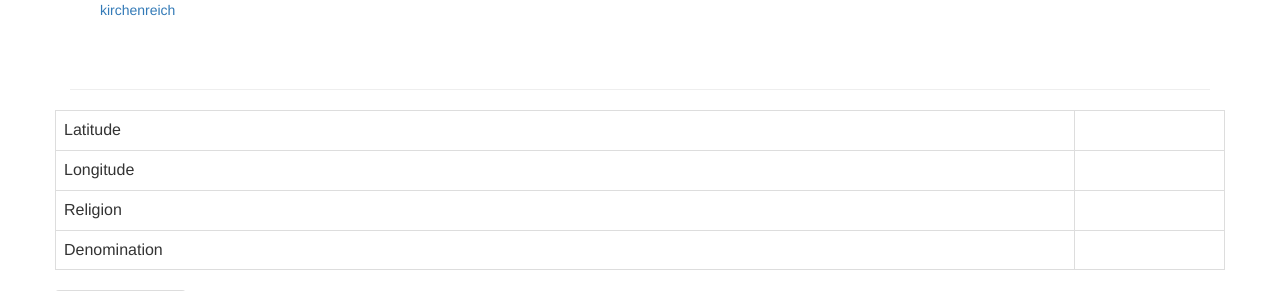
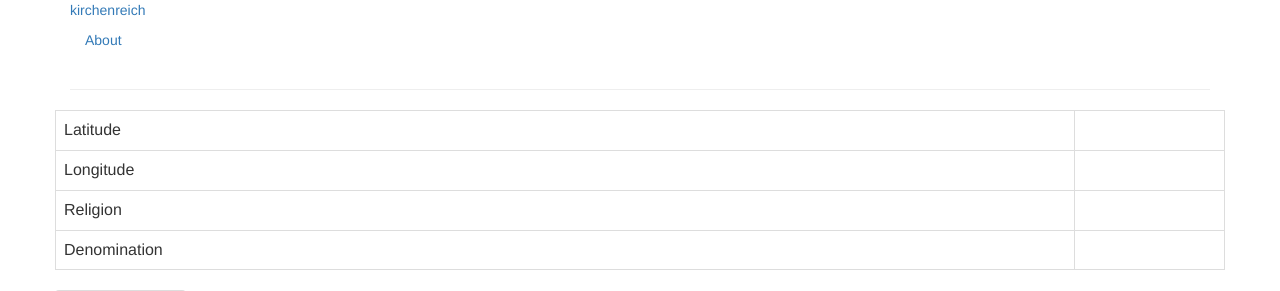
Before and after one commit to kirchenreich/kirchenreich, a Django app: template krprj/worshipmap/templates/place_of_worship_detail.html in a window 1280 px wide. Shown: the top 291 px of the page. Run offline with Django 3.2, Linux system fonts and the light colour scheme; the template is opened without the code that fills it, so the values that code supplies are empty; some libraries are stand-ins or nearby versions.

Commit message:
Add modal for about

```diff
--- a/krprj/templates/base.html
+++ b/krprj/templates/base.html
@@ -25,13 +25,11 @@
     <div class="navbar navbar-fixed-top">
       <div class="navbar-inner">
         <div class="container">
-          <a class="btn btn-navbar" data-toggle="collapse" data-target=".nav-collapse">
-            <span class="icon-bar"></span>
-            <span class="icon-bar"></span>
-            <span class="icon-bar"></span>
-          </a>
           <a class="brand" href="/">kirchenreich</a>
           <div class="nav-collapse">
+            <ul class="nav">
+              <li><a data-toggle="modal" href="#about" >About</a></li>
+            </ul>
             <ul class="nav pull-right">
               {% block nav_right %}
               {% endblock %}
@@ -43,6 +41,19 @@
 
     {% block content %}{% endblock %}
 
+    <div class="modal hide" id="about">
+      <div class="modal-header">
+        <button type="button" class="close" data-dismiss="modal">×</button>
+        <h3>About kirchenreich.org</h3>
+      </div>
+      <div class="modal-body">
+        <p>…</p>
+      </div>
+      <div class="modal-footer">
+        <a href="#" class="btn" data-dismiss="modal">Close</a>
+      </div>
+    </div>
+
     {% block load_js %}
     <script type="text/javascript">var STATIC_URL = {{ STATIC_URL }}</script>
     <script type="text/javascript" src="http://code.jquery.com/jquery-1.8.0.min.js"></script>
```
